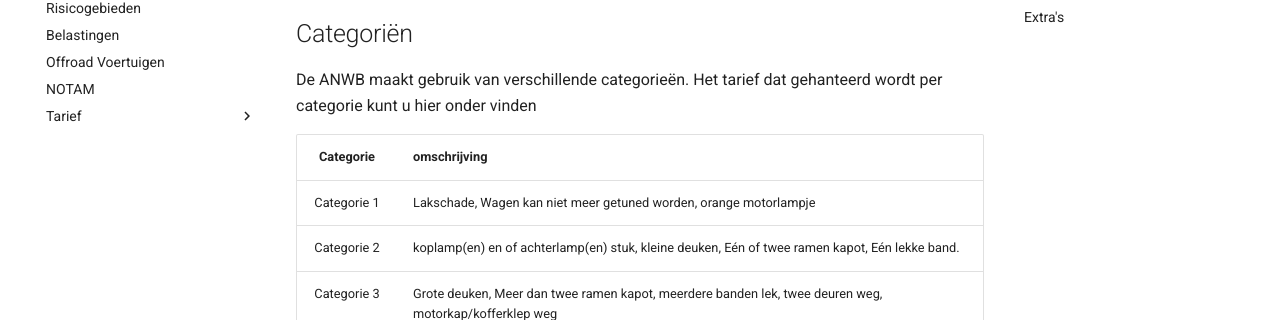
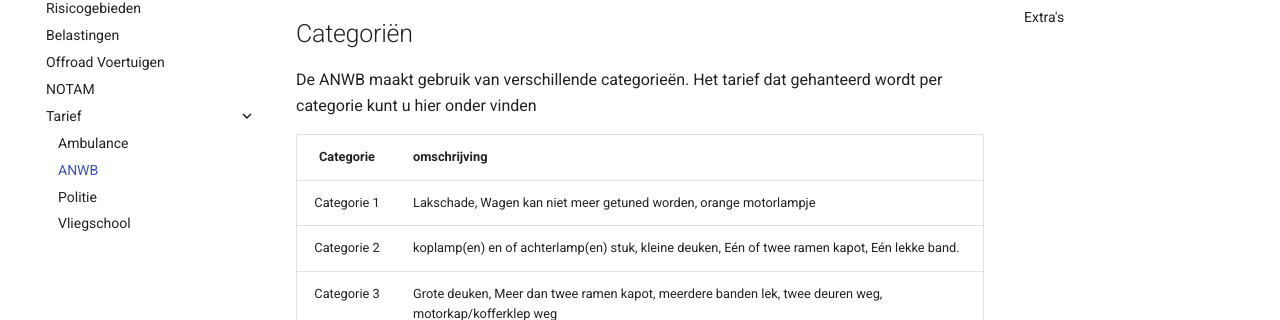
Before and after one commit to soireemb/wetboek, an MkDocs documentation site: the page built from docs/Tarief/anwb.md, in a window 1280 px wide. Shown: the part 229-549 px from the top of the page. Built offline with MkDocs 1.6.1 and Material for MkDocs 9.7.7, drawn with Linux system fonts in a browser that asks for light colours; some of the changed lines change nothing that is shown.

Commit message:
Tarief link gemaakt

```diff
--- a/mkdocs.yml
+++ b/mkdocs.yml
@@ -32,7 +32,7 @@
   - Offroad Voertuigen: offroadvoertuigen.md
   - NOTAM: notam.md
   - Tarief:
-    - Ambulance: kosten/ambulance.md
-    - ANWB: kosten/anwb.md
-    - Politie: kosten/politie.md
-    - Vliegschool: kosten/vliegschool.md
+    - Ambulance: Tarief/ambulance.md
+    - ANWB: Tarief/anwb.md
+    - Politie: Tarief/politie.md
+    - Vliegschool: Tarief/vliegschool.md
```
